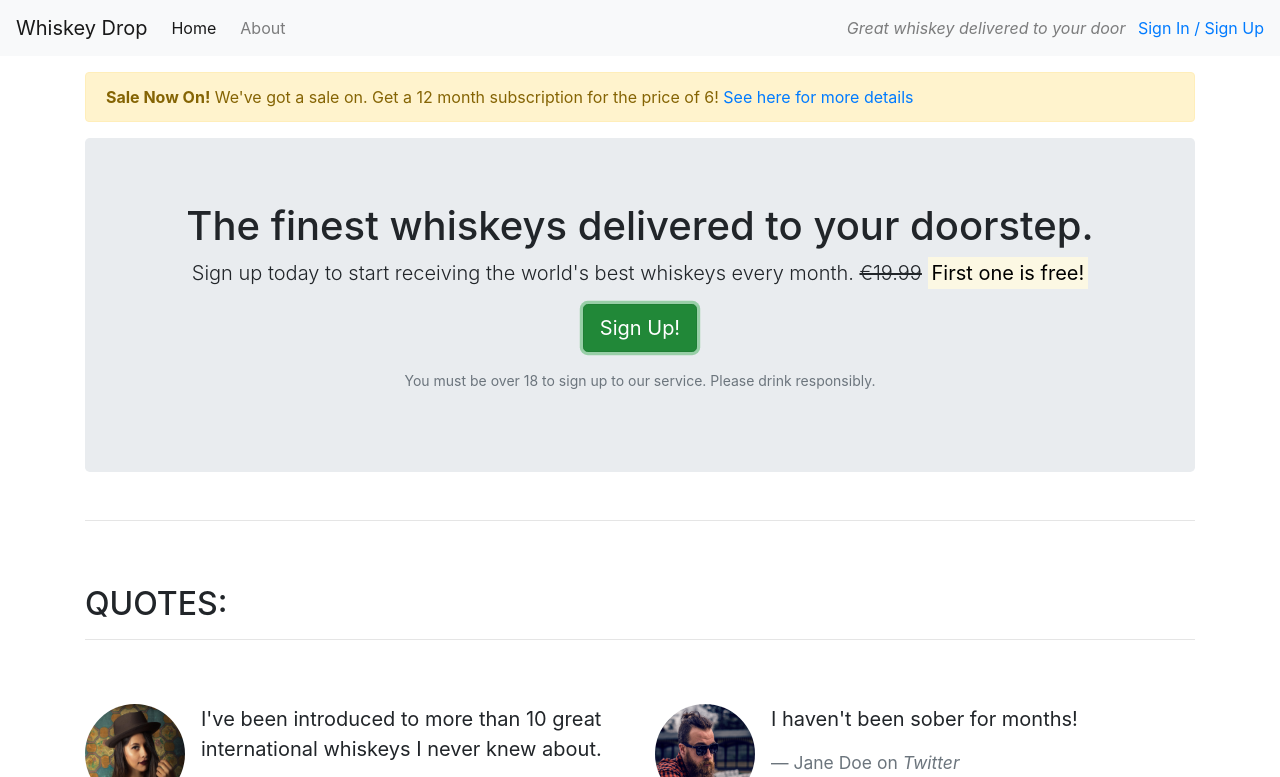
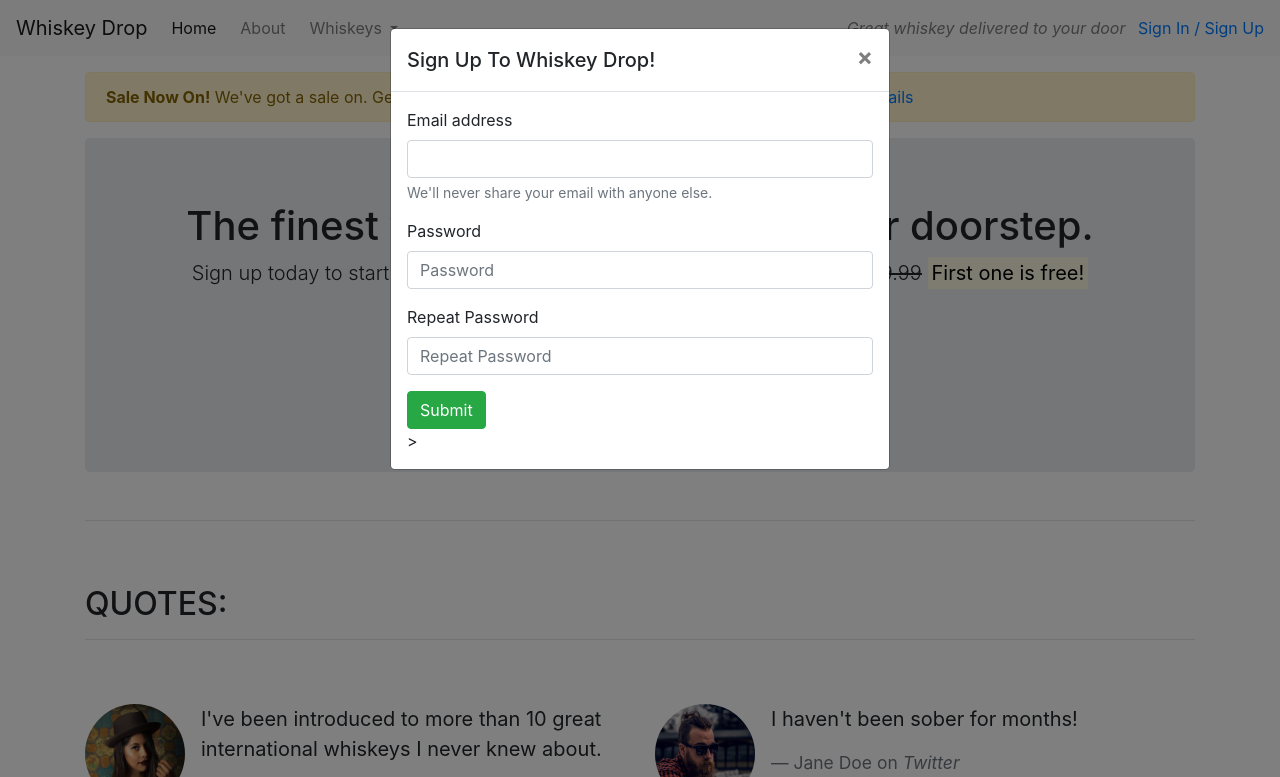
Before and after one commit to peterudu/whiskey-drop, a plain HTML site: page index.html in a window 1280 px wide. Both pictures are taken after a click on the button "Sign Up!". Shown: the top 777 px of the page. Drawn offline with nearby package versions, Linux system fonts and the light colour scheme.

Commit message:
Add sign-up modal

```diff
--- a/index.html
+++ b/index.html
@@ -8,14 +8,7 @@
     <script src="https://cdn.jsdelivr.net/npm/bootstrap@4.6.2/dist/js/bootstrap.bundle.min.js"
         integrity="sha384-Fy6S3B9q64WdZWQUiU+q4/2Lc9npb8tCaSX9FK7E8HnRr0Jz8D6OP9dO5Vg3Q9ct" crossorigin="anonymous">
     </script>
-    <script src="https://cdn.jsdelivr.net/npm/jquery@3.5.1/dist/jquery.slim.min.js"
-        integrity="sha384-DfXdz2htPH0lsSSs5nCTpuj/zy4C+OGpamoFVy38MVBnE+IbbVYUew+OrCXaRkfj" crossorigin="anonymous">
-    </script>
-    <script src="https://cdn.jsdelivr.net/npm/popper.js@1.16.1/dist/umd/popper.min.js"
-        integrity="sha384-9/reFTGAW83EW2RDu2S0VKaIzap3H66lZH81PoYlFhbGU+6BZp6G7niu735Sk7lN" crossorigin="anonymous"></script>
-    <script src="https://cdn.jsdelivr.net/npm/bootstrap@4.6.2/dist/js/bootstrap.min.js"
-        integrity="sha384-+sLIOodYLS7CIrQpBjl+C7nPvqq+FbNUBDunl/OZv93DB7Ln/533i8e/mZXLi/P+" crossorigin="anonymous">
-    </script>
+
     <link rel="stylesheet" href="https://use.fontawesome.com/releases/v5.6.1/css/all.css"
         integrity="sha384-gfdkjb5BdAXd+lj+gudLWI+BXq4IuLW5IT+brZEZsLFm++aCMlF1V92rMkPaX4PP" crossorigin="anonymous">
     <title>Whiskey Drop | Taste a new whiskey every month</title>
@@ -25,12 +18,31 @@
     <nav class="navbar navbar-light navbar-expand-sm bg-light">
         <a href="/" class="navbar-brand">
             Whiskey Drop</a>
-        <ul class="navbar-nav mr-auto">
-            <li class="active nav-item mr-2"><a class="nav-link" href="/">Home</a></li>
-            <li class="nav-item mr-2"><a class="nav-link" href="">About</a></li>
-            <li class="nav-item mr-2 d-block d-sm-none"><a class="nav-link" href="">Sign In / Sign Up</a></li>
-        </ul>
 
+        <button class="navbar-toggler ml-auto" type="button" data-toggle="collapse" data-target="#navbarNavDropdown"
+            aria-controls="navbarNavDropdown" aria-expanded="false" aria-label="Toggle navigation">
+            <span class="navbar-toggler-icon"></span></button>
+
+        <div class="collapse navbar-collapse" id="navbarNavDropdown">
+            <ul class="navbar-nav mr-auto">
+                <li class="active nav-item mr-2"><a class="nav-link" href="/">Home</a></li>
+                <li class="nav-item mr-2"><a class="nav-link" href="">About</a></li>
+                <li class="nav-item dropdown">
+                    <a class="nav-link dropdown-toggle" href="#" id="navbarDropdownMenuLink" role="button"
+                        data-toggle="dropdown" aria-haspopup="true" aria-expanded="false">
+                        Whiskeys
+                    </a>
+                    <div class="dropdown-menu" aria-labelledby="navbarDropdownMenuLink">
+                        <a class="dropdown-item" href="#">Irish</a>
+                        <a class="dropdown-item" href="#">Scotch</a>
+                        <a class="dropdown-item" href="#">Japanese</a>
+                        <a class="dropdown-item" href="#">American</a>
+                    </div>
+                </li>
+
+                <li class="nav-item mr-2 d-block d-sm-none"><a class="nav-link" href="">Sign In / Sign Up</a></li>
+            </ul>
+        </div>
         <div class="d-none d-md-block">
             <p class="navbar-text my-auto mr-2"><i>Great whiskey delivered to your door</i></p>
             <a href="/login">Sign In / Sign Up</a>
@@ -56,7 +68,7 @@
                         <span class="d-inline d-sm-none"><br></span>
                         <strong><mark>First one is free!</mark></strong>
                     </p>
-                    <p><button class="btn btn-lg btn-success">Sign Up!</button></p>
+                    <p><button class="btn btn-lg btn-success" data-toggle="modal" data-target="#signUpModal">Sign Up!</button></p>
                     <p class="text-muted"><small>You must be over 18 to sign up to our service. Please drink
                             responsibly.</small></p>
                 </section>
@@ -144,5 +156,46 @@
         </section>
         <!-- /.features -->
     </article>
+
+    <div class="modal" tabindex="-1" id="signUpModal">
+        <div class="modal-dialog">
+            <div class="modal-content">
+                <div class="modal-header">
+                    <h5 class="modal-title">Sign Up To Whiskey Drop!</h5>
+                    <button type="button" class="close" data-dismiss="modal" aria-label="Close">
+                        <span aria-hidden="true">&times;</span>
+                    </button>
+                </div>
+                <div class="modal-body">
+                    <form>
+                        <div class="form-group">
+                            <label for="exampleInputEmail1">Email address</label>
+                            <input type="email" class="form-control" id="exampleInputEmail1" aria-describedby="emailHelp">
+                            <small id="emailHelp" class="form-text text-muted">We'll never share your email with anyone else.</small>
+                        </div>
+                        <div class="form-group">
+                            <label for="password">Password</label>
+                            <input type="password" class="form-control" id="password" placeholder="Password">
+                        </div>
+                        <div class="form-group">
+                            <label for="repeatPassword">Repeat Password</label>
+                            <input type="password" class="form-control" id="repeatPassword" placeholder="Repeat Password">
+                        </div>
+                        <button type="submit" class="btn btn-success">Submit</button>
+                    </form>>
+                </div>
+            </div>
+        </div>
+    </div>
+
+    <script src="https://cdn.jsdelivr.net/npm/jquery@3.5.1/dist/jquery.slim.min.js"
+        integrity="sha384-DfXdz2htPH0lsSSs5nCTpuj/zy4C+OGpamoFVy38MVBnE+IbbVYUew+OrCXaRkfj" crossorigin="anonymous">
+        </script>
+    <script src="https://cdn.jsdelivr.net/npm/popper.js@1.16.1/dist/umd/popper.min.js"
+        integrity="sha384-9/reFTGAW83EW2RDu2S0VKaIzap3H66lZH81PoYlFhbGU+6BZp6G7niu735Sk7lN"
+        crossorigin="anonymous"></script>
+    <script src="https://cdn.jsdelivr.net/npm/bootstrap@4.6.2/dist/js/bootstrap.min.js"
+        integrity="sha384-+sLIOodYLS7CIrQpBjl+C7nPvqq+FbNUBDunl/OZv93DB7Ln/533i8e/mZXLi/P+" crossorigin="anonymous">
+        </script>
 </body>
 </html>
```
